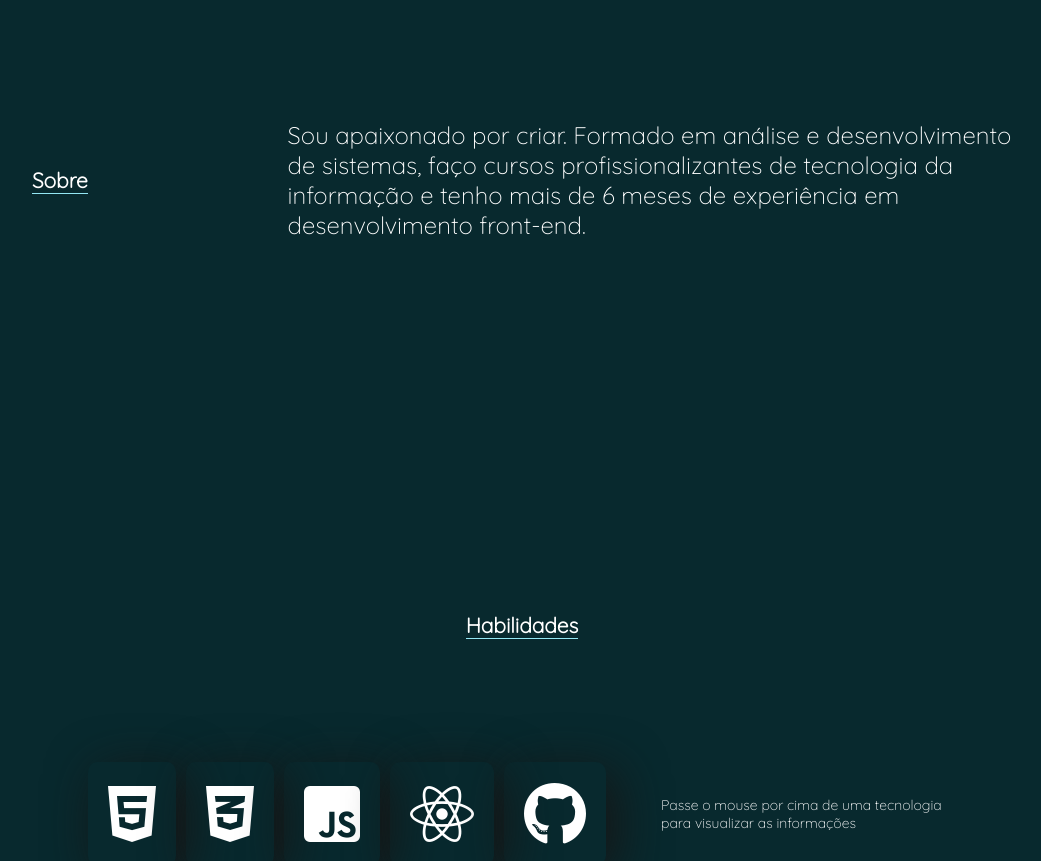
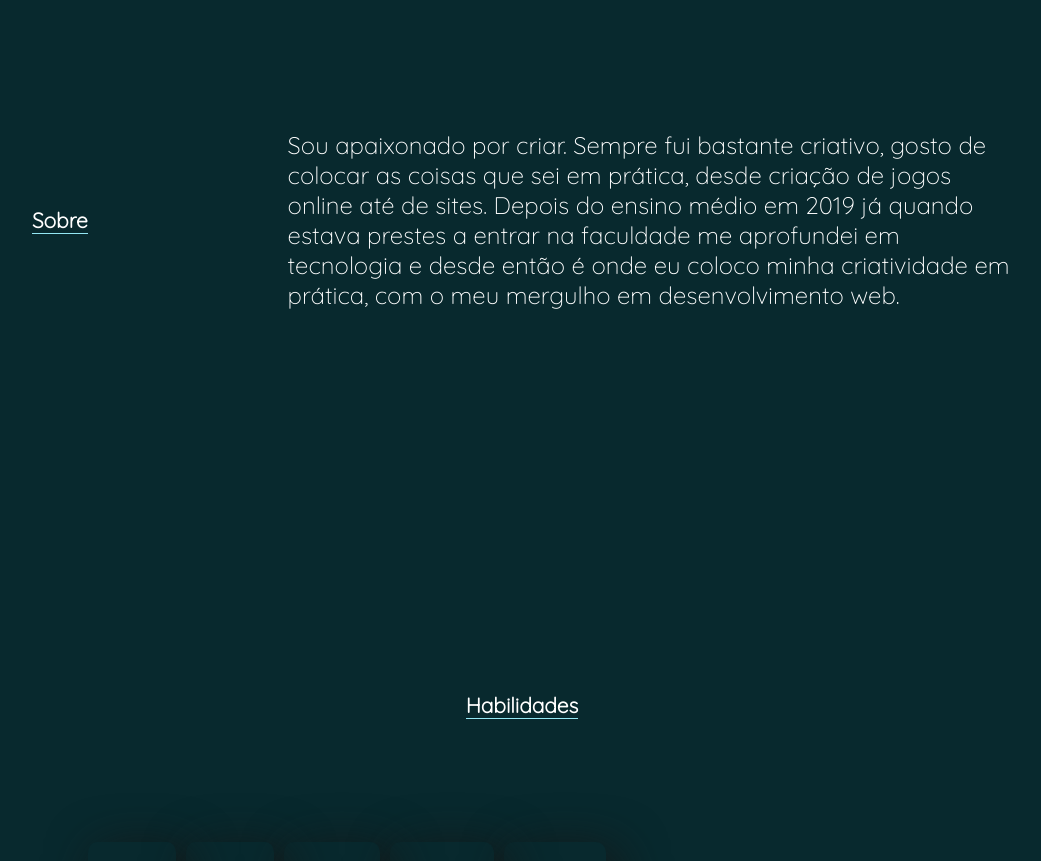
Before and after one commit to wevertonsantos/portfolio-weverton, a React (Create React App) app: page / in a window 1280 px wide. Shown: the part 820-1681 px from the top of the page, without its empty margins (118-1159 px from the left). Built offline with nearby package versions, Linux system fonts and the light colour scheme; the HTML template or start-up script is replaced by a standard one.

Commit message:
modificando sobre

```diff
--- a/src/componentes/Sobre/Sobre.css
+++ b/src/componentes/Sobre/Sobre.css
@@ -3,7 +3,7 @@
     justify-content: center;
     align-items: center;
     padding: 0 150px;
-    height: 50vh;
+    height: 60vh;
 }
 
 .sobre h1{
--- a/src/componentes/Sobre/index.js
+++ b/src/componentes/Sobre/index.js
@@ -2,12 +2,12 @@ import './Sobre.css'
 
 const Sobre = () => {
     return(
-        <section className='sobre'>
+        <section className='sobre' id="sobre">
             <h1>Sobre</h1>
             <p> Sou apaixonado por criar.
-                Formado em análise e desenvolvimento de sistemas,
-                faço cursos profissionalizantes de tecnologia da informação
-                e tenho mais de 6 meses de experiência em desenvolvimento front-end.
+                Sempre fui bastante criativo, gosto de colocar as coisas que sei em prática, desde criação
+                de jogos online até de sites. Depois do ensino médio em 2019 já quando estava prestes a entrar na faculdade
+                me aprofundei em tecnologia e desde então é onde eu coloco minha criatividade em prática, com o meu mergulho em desenvolvimento web.
             </p>
         </section>
     )
```
